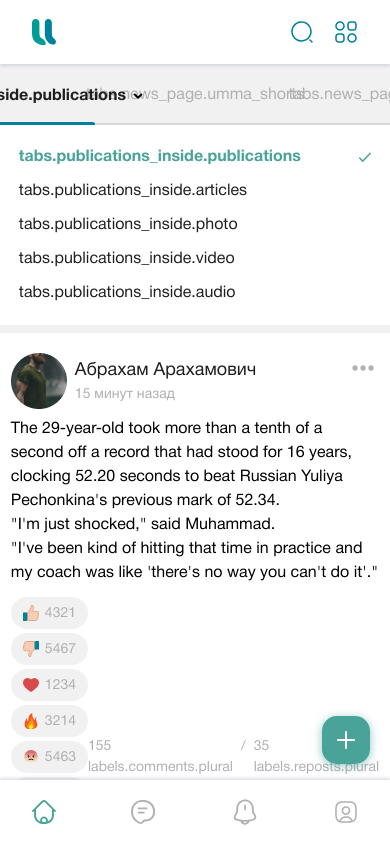
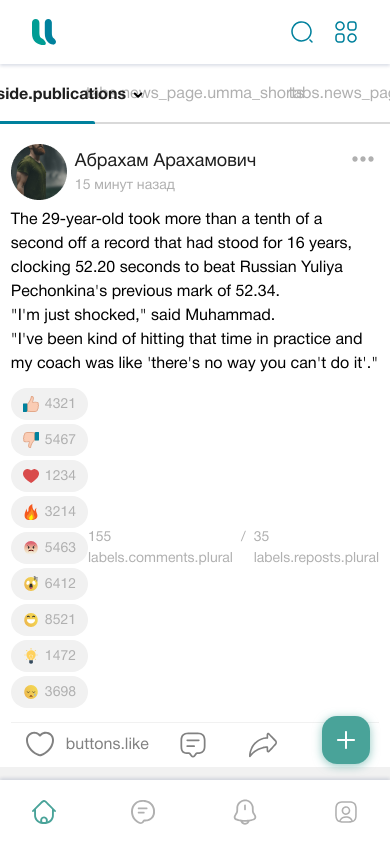
Before and after one commit to bakhodur-nazriev/UmmaLife, a Vue app: page /ar/news in a window 390 px wide. Built offline with nearby package versions, Linux system fonts and the light colour scheme; what vue-tel-input would draw is missing.

Commit message:
Improve tabs styles

```diff
--- a/src/assets/styles.css
+++ b/src/assets/styles.css
@@ -38,10 +38,6 @@
 }
 
 /* WebKit (Chrome, Safari, Opera) */
-::-webkit-scrollbar {
-  width: 8px;
-}
-
 ::-webkit-scrollbar-track {
   background-color: var(--color-seashell);
 }
--- a/src/components/layouts/MainNavbar.vue
+++ b/src/components/layouts/MainNavbar.vue
@@ -255,6 +255,7 @@ export default {
     background-color: var(--color-white);
     box-shadow: 0 2px 3px rgba(141, 152, 180, 0.30);
     margin: 0;
+    z-index: 50;
   }
 
   .top__nav--left-item {
@@ -274,7 +275,7 @@ export default {
     padding: 0 32px;
     background-color: var(--color-white);
     margin: 0;
-    z-index: 10;
+    z-index: 5;
   }
 
   .bottom__nav--item {
--- a/src/components/ui/NewsMainTabs.vue
+++ b/src/components/ui/NewsMainTabs.vue
@@ -68,7 +68,7 @@ export default {
       activeTab: 0,
       tabs: [],
       categories: [],
-      isDropdownOpen: false,
+      isDropdownOpen: false
     }
   },
   methods: {
@@ -175,6 +175,11 @@ export default {
 @media (max-width: 576px) {
   .tabs {
     &__header {
+      position: fixed;
+      top: 64px;
+      z-index: 15;
+      background-color: var(--color-white);
+      width: 100%;
 
       &-item {
         font-size: 16px;
--- a/src/components/ui/Publications/MainPublicationsTab.vue
+++ b/src/components/ui/Publications/MainPublicationsTab.vue
@@ -12,7 +12,7 @@
       </div>
     </div>
 
-   <div class="tabs__content">
+   <div class="tabs-content">
       <div
         v-for="(tab, index) in tabs"
         :key="index"
@@ -135,7 +135,24 @@ export default {
 
 @media (max-width: 576px) {
   .tabs {
+    position: relative;
+
+    &::after {
+      display: none;
+      content: "";
+      background: rgba(0,0,0,.4);
+      position: fixed;
+      height: 100vh;
+      width: 100%;
+      pointer-events: none;
+      z-index: 9;
+    }
+
     &-header {
+      display: none;
+      z-index: 10;
+      position: fixed;
+      top: 124px;
       flex-direction: column;
       width: 100%;
       border-radius: 0;
@@ -165,6 +182,11 @@ export default {
         }
       }
     }
+
+    &-content {
+      position: relative;
+      top: 59px;
+    }
   }
 }
 
```
